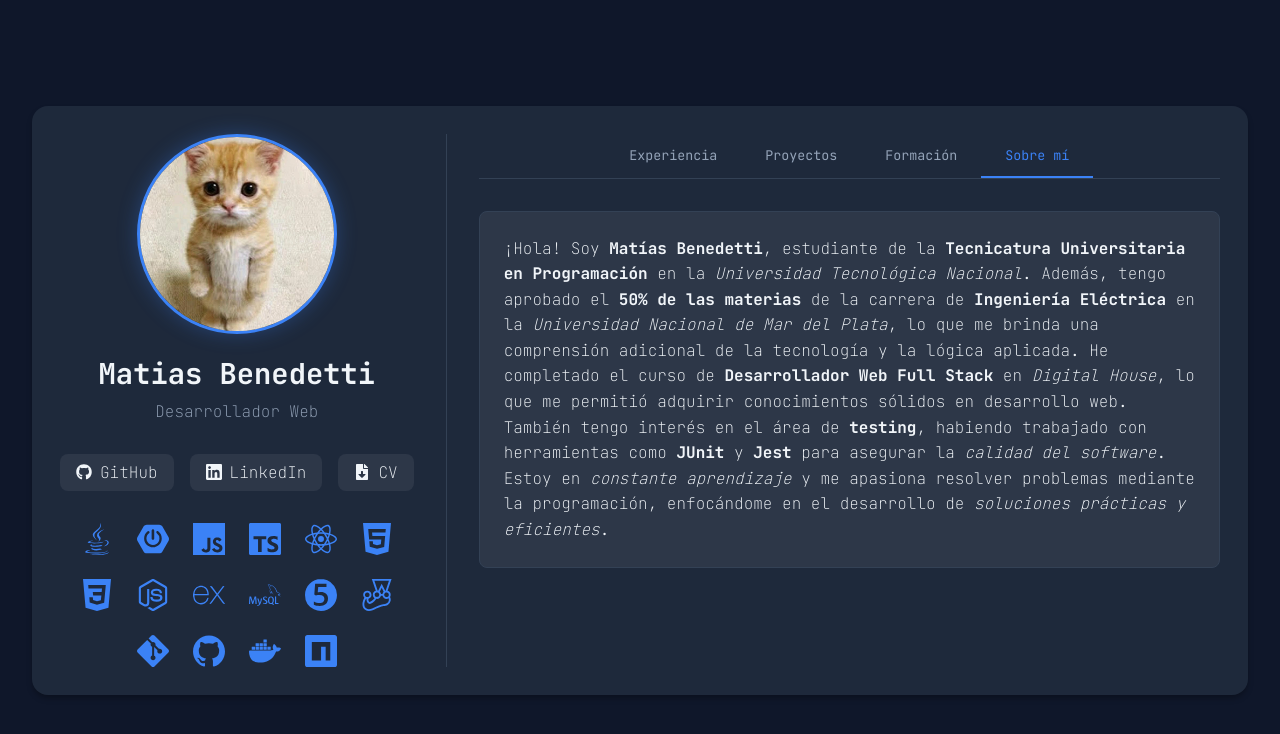
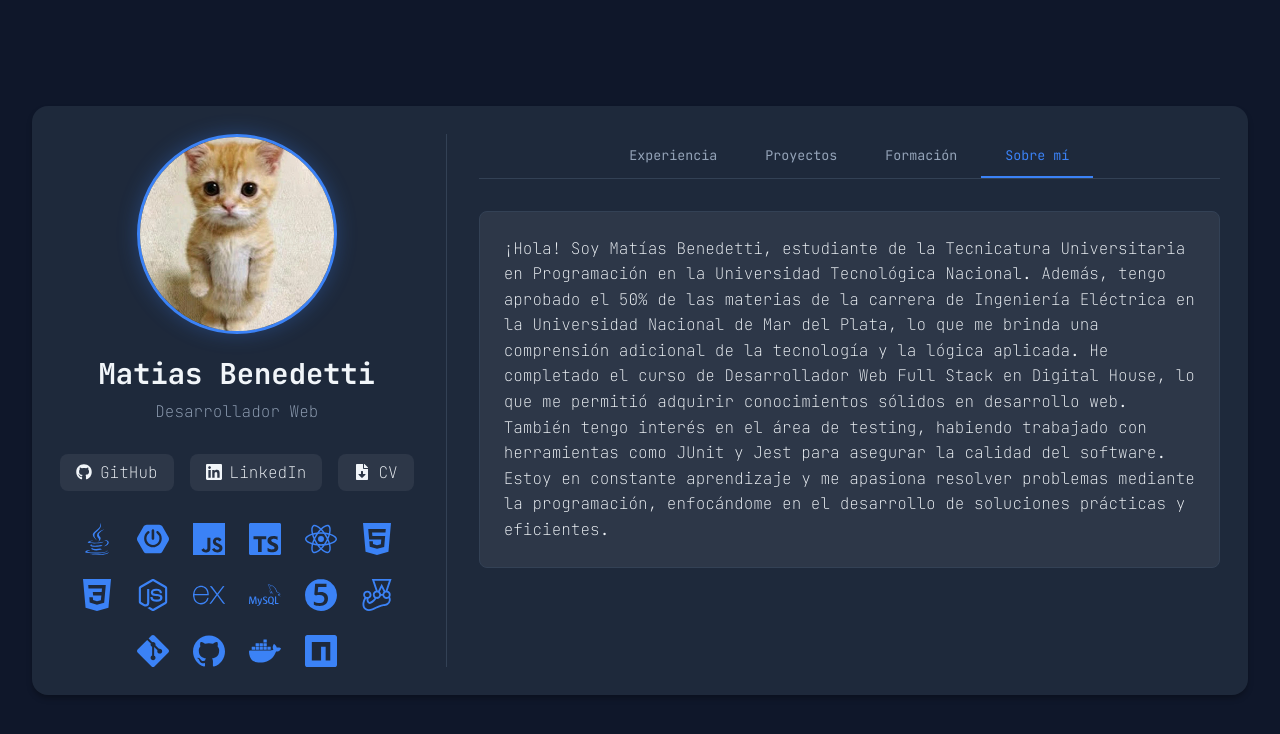
Before and after one commit to MatyBene/portfolio, a React (Vite) app: page / in a window 1280 px wide. Both pictures are taken after a click on the button "Sobre mí". Shown: the top 734 px of the page. Built offline with nearby package versions, Linux system fonts and the light colour scheme.

Commit message:
modifica texto

```diff
--- a/src/components/About.tsx
+++ b/src/components/About.tsx
@@ -4,24 +4,19 @@ export function About() {
       <div className="scrollable">
         <div className="experience-item">
           <p className="inter">
-            ¡Hola! Soy <strong>Matías Benedetti</strong>, estudiante de la
-            <strong> Tecnicatura Universitaria en Programación</strong> en la
-            <em> Universidad Tecnológica Nacional</em>. Además, tengo aprobado
-            el
-            <strong> 50% de las materias</strong> de la carrera de
-            <strong> Ingeniería Eléctrica</strong> en la
-            <em> Universidad Nacional de Mar del Plata</em>, lo que me brinda
-            una comprensión adicional de la tecnología y la lógica aplicada. He
-            completado el curso de
-            <strong> Desarrollador Web Full Stack </strong>
-            en <em>Digital House</em>, lo que me permitió adquirir conocimientos
-            sólidos en desarrollo web. También tengo interés en el área de
-            <strong> testing</strong>, habiendo trabajado con herramientas como
-            <strong> JUnit</strong> y <strong>Jest </strong>
-            para asegurar la <em>calidad del software</em>. Estoy en
-            <em> constante aprendizaje</em> y me apasiona resolver problemas
-            mediante la programación, enfocándome en el desarrollo de
-            <em> soluciones prácticas y eficientes</em>.
+            ¡Hola! Soy Matías Benedetti, estudiante de la Tecnicatura
+            Universitaria en Programación en la Universidad Tecnológica
+            Nacional. Además, tengo aprobado el 50% de las materias de la
+            carrera de Ingeniería Eléctrica en la Universidad Nacional de Mar
+            del Plata, lo que me brinda una comprensión adicional de la
+            tecnología y la lógica aplicada. He completado el curso de
+            Desarrollador Web Full Stack en Digital House, lo que me permitió
+            adquirir conocimientos sólidos en desarrollo web. También tengo
+            interés en el área de testing, habiendo trabajado con herramientas
+            como JUnit y Jest para asegurar la calidad del software. Estoy en
+            constante aprendizaje y me apasiona resolver problemas mediante la
+            programación, enfocándome en el desarrollo de soluciones prácticas y
+            eficientes.
           </p>
         </div>
       </div>
```
